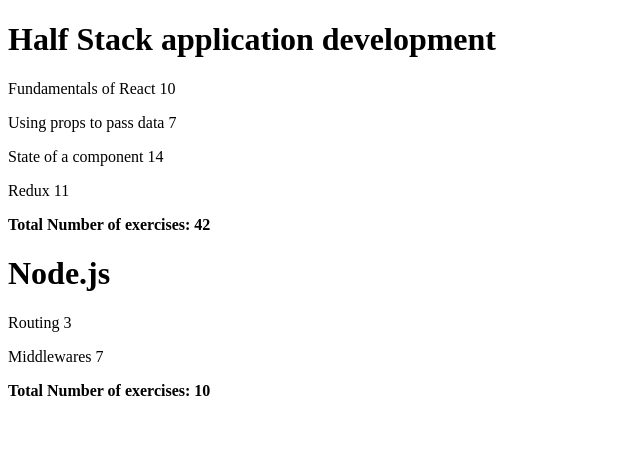
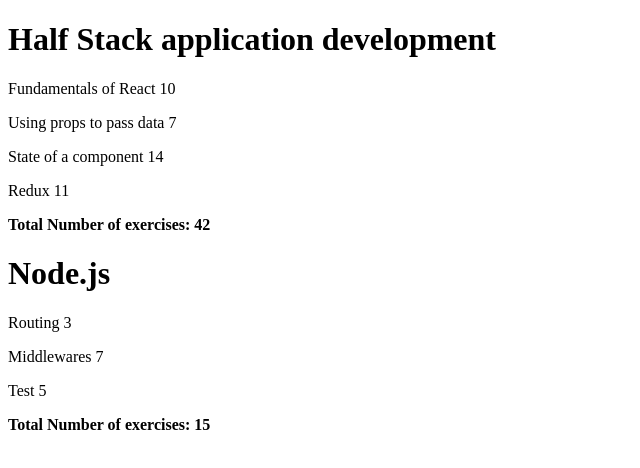
Before and after one commit to genarossi19/react-desarrollo-web, a React (Vite) app in the folder part1/courseinfo/: page / in a window 1280 px wide. Shown: the top 468 px of the page, without its empty margins (0-640 px from the left). Built offline with nearby package versions, Linux system fonts and the light colour scheme.

Commit message:
Ejercicio 2.5

```diff
--- a/part1/courseinfo/src/App.jsx
+++ b/part1/courseinfo/src/App.jsx
@@ -41,6 +41,11 @@
           exercises: 7,
           id: 2,
         },
+        {
+          name: "Test",
+          exercises: 5,
+          id: 3,
+        },
       ],
     },
   ];
```
